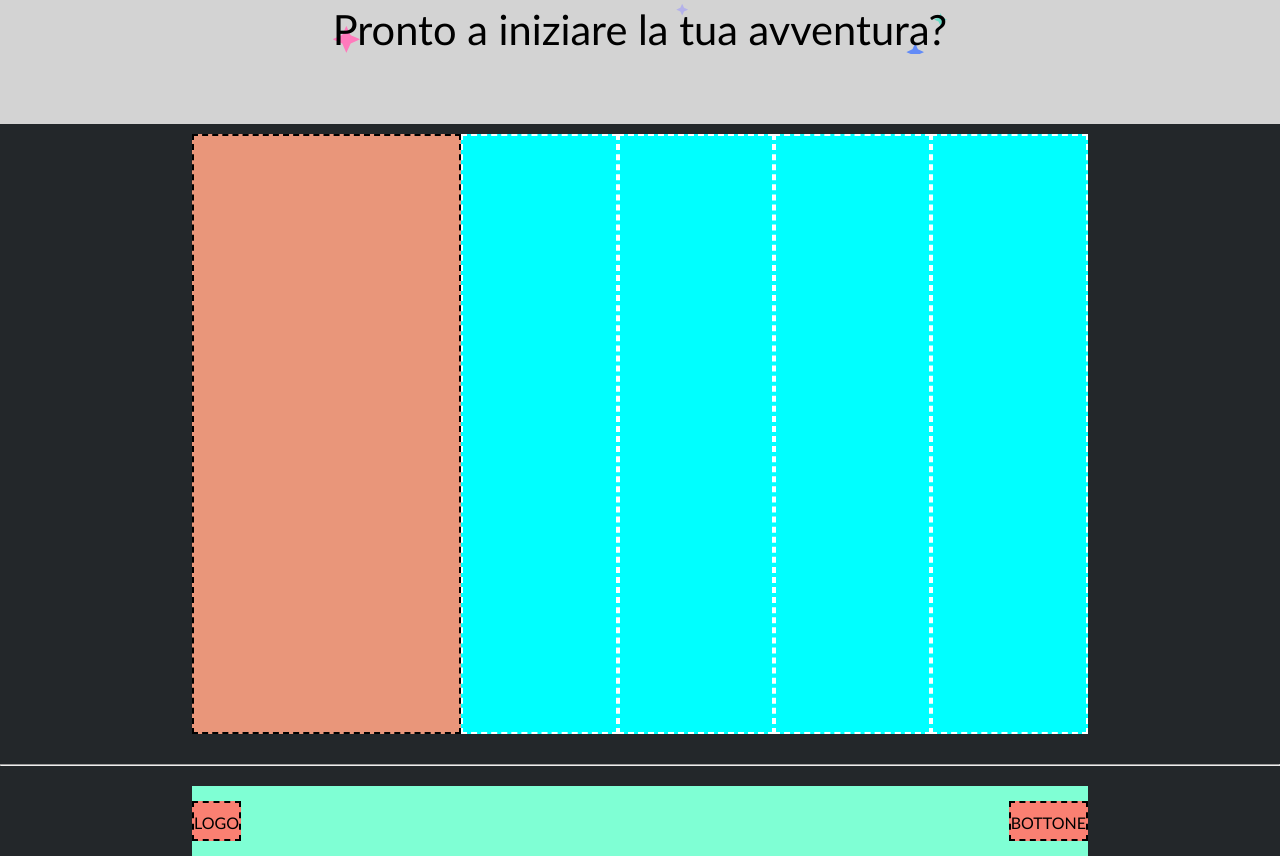
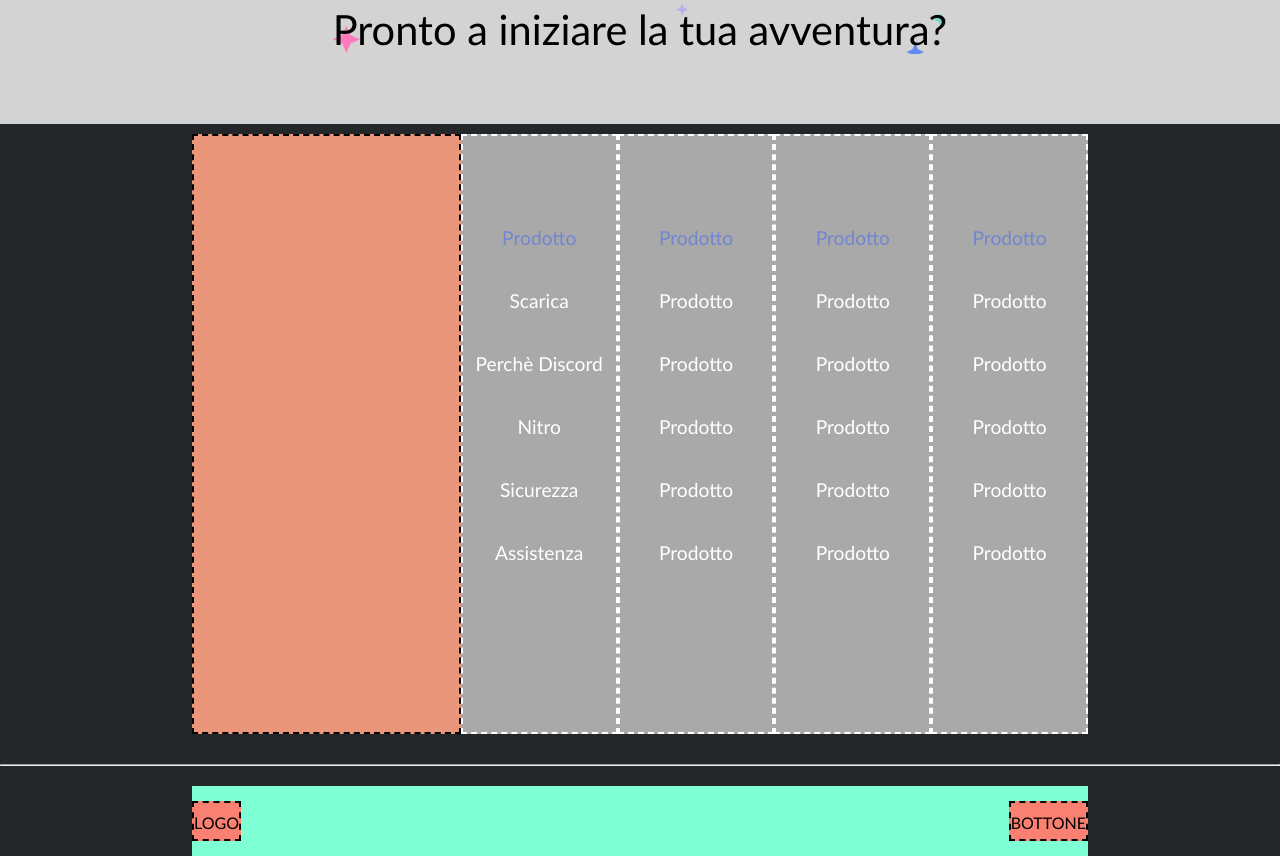
Before and after one commit to pietrolupi/htmlcss-discord, a plain HTML site: page index.html in a window 1280 px wide. Shown: the part 3840-4696 px from the top of the page. Drawn offline with Linux system fonts and the light colour scheme.

Commit message:
[edit]: footer

```diff
--- a/assets/css/style.css
+++ b/assets/css/style.css
@@ -46,7 +46,7 @@ body{
 
 
   .footer-menu {
-    background-color: aqua;
+    background-color: darkgray;
     border: 2px dashed white;
     height: 600px;
 
@@ -306,3 +306,22 @@ body{
     justify-content: space-between;
     margin-top: 20px;
   }
+  .footer-menu>ul>li:first-child>a {
+    color: #7186d2 ;
+  }
+  .footer-menu>ul>li>a {
+    color: white;
+    font-size: 1.2rem;
+  }
+  .footer-menu>ul {
+    list-style: none;
+    padding-top: 70px;
+    display: flex;
+    flex-direction: column;
+    align-items: center;
+    color: antiquewhite;
+
+  }
+  .footer-menu>ul>li{
+    padding: 20px 0;
+  }
--- a/index.html
+++ b/index.html
@@ -111,19 +111,47 @@
         </div>
 
         <div class="footer-menu">
-
+          <ul>
+            <li><a href="#">Prodotto</a></li>
+            <li><a href="#">Scarica</a></li>
+            <li><a href="#">Perchè Discord</a></li>
+            <li><a href="#">Nitro</a></li>
+            <li><a href="#">Sicurezza</a></li>
+            <li><a href="#">Assistenza</a></li>
+          </ul>
         </div>
 
         <div class="footer-menu">
-
+          <ul>
+            <li><a href="#">Prodotto</a></li>
+            <li><a href="#">Prodotto</a></li>
+            <li><a href="#">Prodotto</a></li>
+            <li><a href="#">Prodotto</a></li>
+            <li><a href="#">Prodotto</a></li>
+            <li><a href="#">Prodotto</a></li>
+          </ul>
         </div>
 
         <div class="footer-menu">
-
+          <ul>
+            <li><a href="#">Prodotto</a></li>
+            <li><a href="#">Prodotto</a></li>
+            <li><a href="#">Prodotto</a></li>
+            <li><a href="#">Prodotto</a></li>
+            <li><a href="#">Prodotto</a></li>
+            <li><a href="#">Prodotto</a></li>
+          </ul>
         </div>
 
         <div class="footer-menu">
-
+          <ul>
+            <li><a href="#">Prodotto</a></li>
+            <li><a href="#">Prodotto</a></li>
+            <li><a href="#">Prodotto</a></li>
+            <li><a href="#">Prodotto</a></li>
+            <li><a href="#">Prodotto</a></li>
+            <li><a href="#">Prodotto</a></li>
+          </ul>
         </div>
     </div>
 
```
